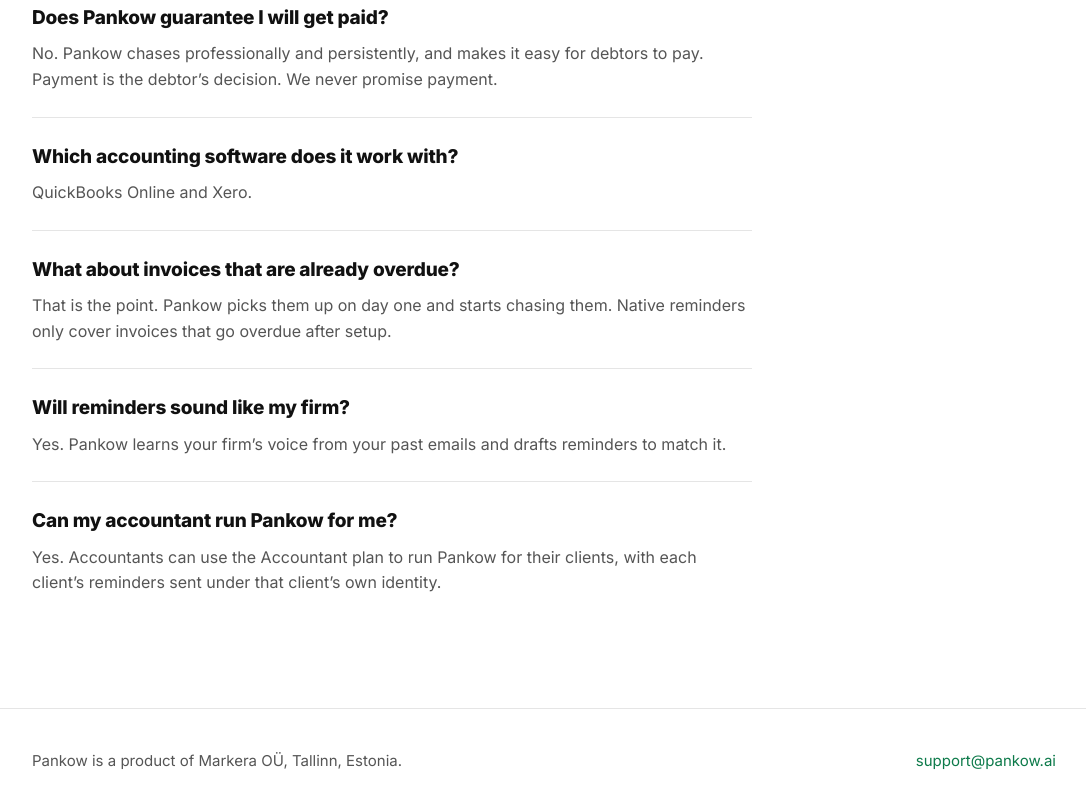
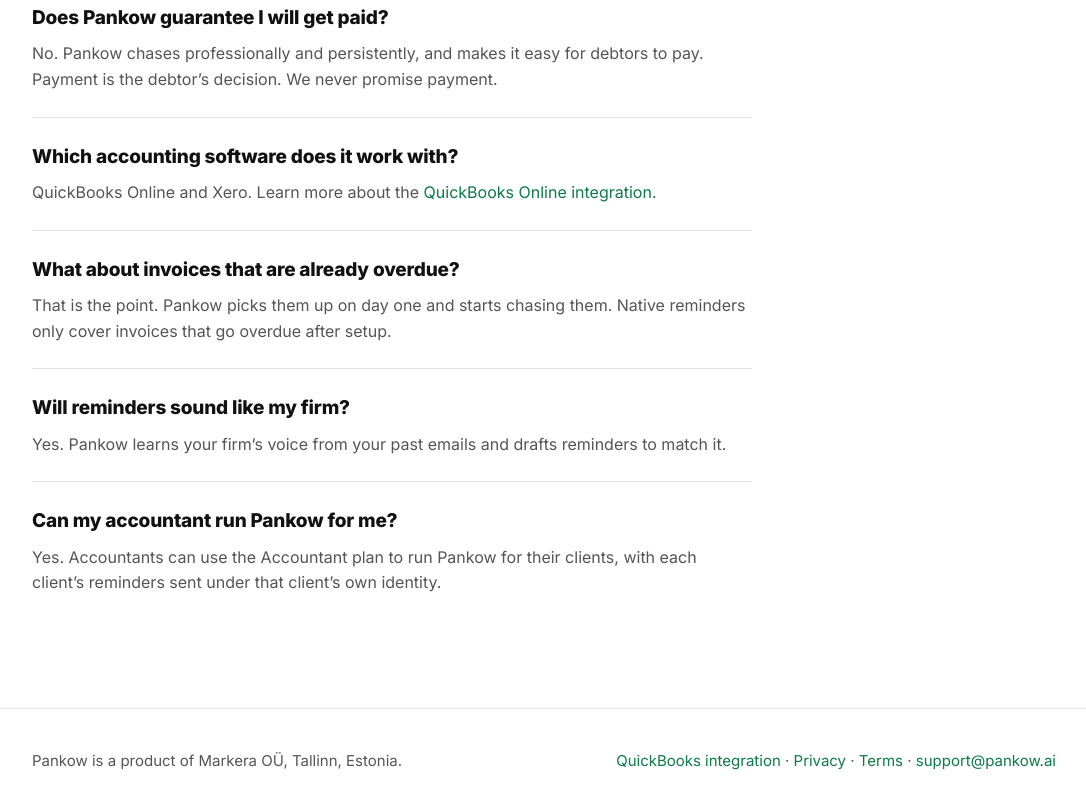
Before and after one commit to Markera-OU/pankow-site, a plain HTML site: page index.html in a window 1280 px wide. Shown: the part 5585-6394 px from the top of the page, without its empty margins (96-1182 px from the left). Drawn offline with Linux system fonts and the light colour scheme.

Commit message:
Intuit technical review: index.html

```diff
--- a/index.html
+++ b/index.html
@@ -349,7 +349,7 @@
       </div>
       <div class="faq-item">
         <h3>Which accounting software does it work with?</h3>
-        <p>QuickBooks Online and Xero.</p>
+        <p>QuickBooks Online and Xero. Learn more about the <a href="quickbooks.html">QuickBooks Online integration</a>.</p>
       </div>
       <div class="faq-item">
         <h3>What about invoices that are already overdue?</h3>
@@ -370,7 +370,7 @@
 <footer>
   <div class="wrap">
     <div>Pankow is a product of Markera O&Uuml;, Tallinn, Estonia.</div>
-    <div><a href="mailto:support@pankow.ai">support@pankow.ai</a></div>
+    <div><a href="quickbooks.html">QuickBooks integration</a> &middot; <a href="privacy-policy.html">Privacy</a> &middot; <a href="terms.html">Terms</a> &middot; <a href="mailto:support@pankow.ai">support@pankow.ai</a></div>
   </div>
 </footer>
 
```
